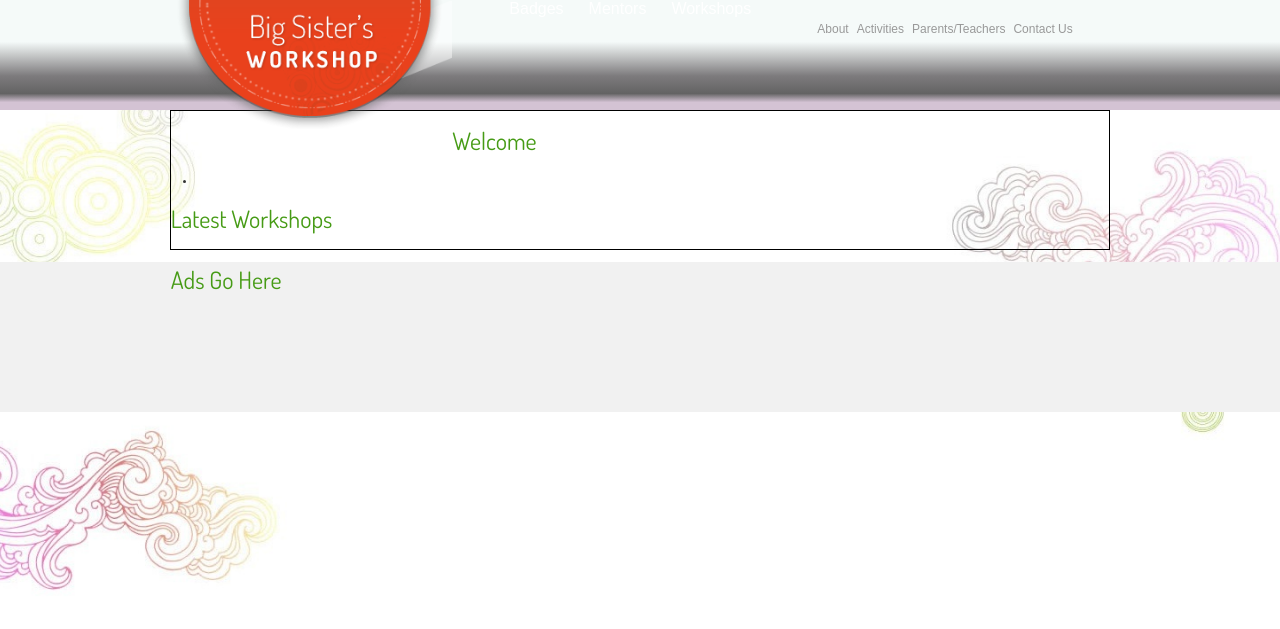
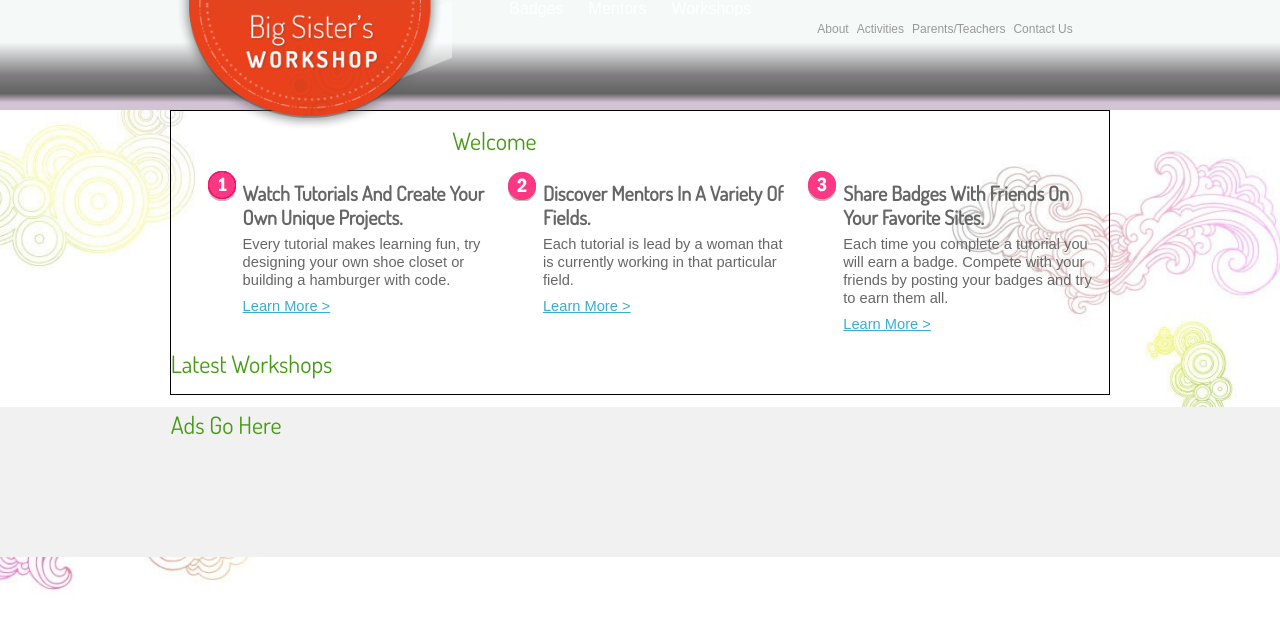
Before and after one commit to herdream/herdreamcareer.com, a PHP site: page / in a window 1280 px wide. Shown: the top 629 px of the page. Run offline with PHP 8.4, Linux system fonts and the light colour scheme.

Commit message:
added 123 lock code

```diff
--- /dev/null
+++ b/assets/css/common.css
@@ -0,0 +1,35 @@
+
+
+
+#oneTwoThreeArticles li h2{
+	margin:0 0 6px 0;
+	color:#666666;
+	font-weight:bold;
+	font-size: 15pt;
+	line-height: 24px
+}
+
+#oneTwoThreeArticles li p{
+	margin:0 0 8px 0;
+	color:#666666;
+	font-size: 11pt;
+}
+
+#oneTwoThreeArticles li a{
+	margin:0;
+	text-decoration:underline;
+	font-size: 11pt;
+	color:#3aadd1;
+}
+
+#oneTwoThreeArticles li.first{
+	list-style-image:url("../img/numbericon1.png")
+}
+
+#oneTwoThreeArticles li.second{
+	list-style-image:url("../img/numbericon2.png")
+}
+
+#oneTwoThreeArticles li.third{
+	list-style-image:url("../img/numbericon3.png")
+}
--- a/assets/css/desktop.css
+++ b/assets/css/desktop.css
@@ -89,3 +89,15 @@ div.pagecontent {
 	color: #FFF;
 	font-size: 16px;
 }
+
+#oneTwoThreeArticles{
+	width:100%;
+
+}
+
+#oneTwoThreeArticles li {
+	float :left;
+	width:27%;
+	margin:0 0 0 5%;
+
+}
--- a/assets/css/mobile.css
+++ b/assets/css/mobile.css
@@ -14,3 +14,8 @@ body {
 	width: 60%;
 	float:left;
 }
+
+#oneTwoThreeArticles{
+	width:95%;
+
+}
--- a/index.html
+++ b/index.html
@@ -9,6 +9,7 @@
     <!-- styles -->
     <link href="assets/css/bootstrap.css" rel="stylesheet">
     <link href="assets/css/bootstrap-responsive.css" rel="stylesheet">
+    <link href="assets/css/common.css" rel="stylesheet">
     <!-- HTML5 shim, for IE6-8 support of HTML5 elements -->
     <!--[if lt IE 9]>
       <script src="http://html5shim.googlecode.com/svn/trunk/html5.js"></script>
@@ -60,15 +61,33 @@
 
 		</div>
 
-		<div id="center-workshops">
+		<div id="center-workshops" class="clearfix">
 			<ul id="oneTwoThreeArticles">
-				<li>
-					<article></article>
+				<li class="first">
+					<h2>Watch tutorials and create your own unique projects.</h2>
+          <p>Every tutorial makes learning fun, try designing your own shoe closet or building a hamburger with code.
+          </p>
+          <a href="#">Learn More ></a>
+
 				</li>
+        <li class="second">
+          <h2>Discover mentors in a variety of fields.</h2>
+          <p>Each tutorial is lead by a woman that is currently working in that particular field.
+          </p>
+          <a href="#">Learn More ></a>
+
+        </li>
+        <li class="third">
+          <h2>Share badges with friends on your favorite sites.</h2>
+          <p>Each time you complete a tutorial you will earn a badge. Compete with your friends by posting your badges and try to earn them all.
+          </p>
+          <a href="#">Learn More ></a>
+        </li>
+
 			</ul>
 		</div>
 
-		<div id="workshops">
+		<div id="workshops" class="clearfix">
 			<h1>Latest Workshops</h1>
 			<ul></ul>
 		</div>
```
Also changed, not shown: assets/img/numbericon1.png (added), assets/img/numbericon2.png (added), assets/img/numbericon3.png (added).
